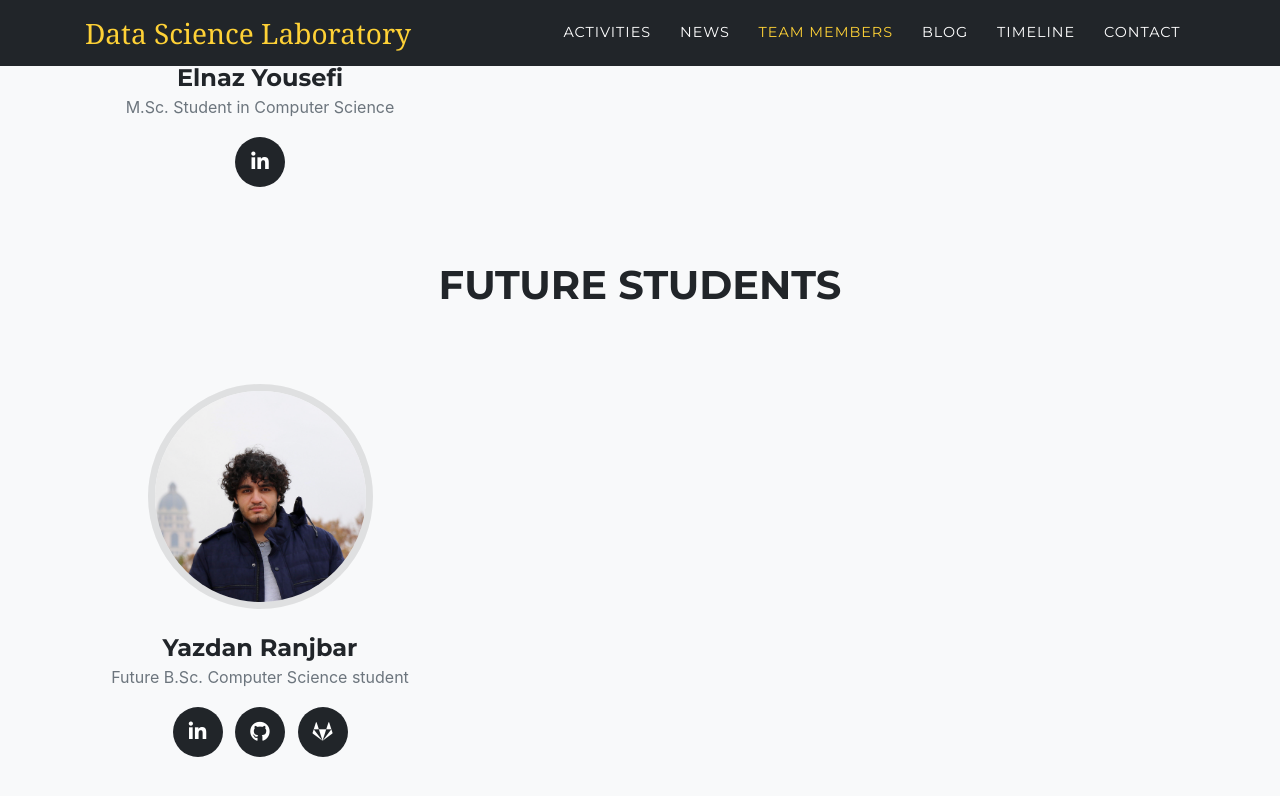
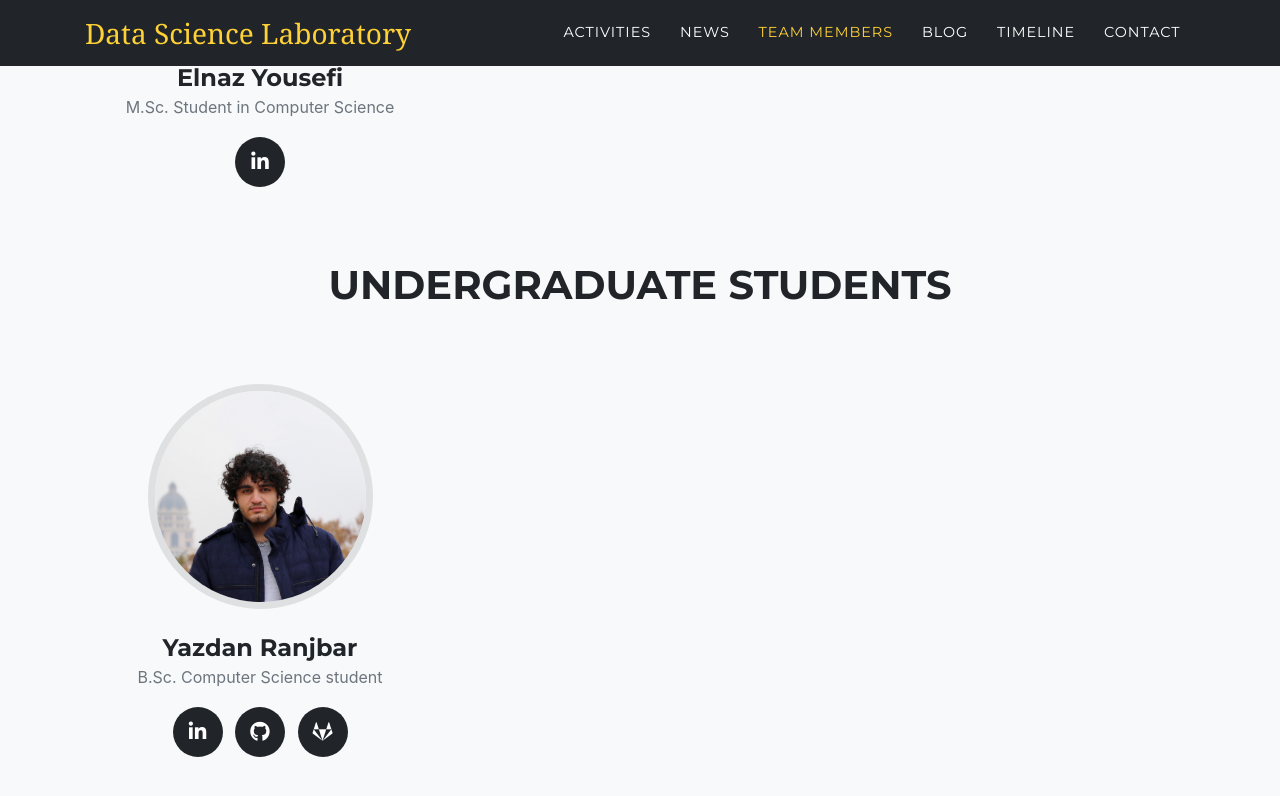
Before and after one commit to UR-DataScience/ur-datascience.github.io, a Jekyll site: the page built from index.markdown, in a window 1280 px wide and 900 px high, scrolled down 6127 px. Shown: the top 796 px of the window. Built offline with Jekyll 4.4.1, drawn with Linux system fonts in a browser that asks for light colours; nearby versions of some CDN libraries; some web fonts are replaced.

Commit message:
Update team section in main page | change future students to undergraduate students

```diff
--- a/_data/team.yml
+++ b/_data/team.yml
@@ -70,18 +70,21 @@ groups:
         social:
           - url: https://www.linkedin.com/in/tsuyog/
             icon: fab fa-linkedin-in
+
       - name: "Sirvan Paraste"
         role: "M.Sc. Student in Computer Science"
         image: assets/img/team/Sirvan_Paraste.jpg
         social:
           - url: https://www.linkedin.com/in/sirvanparasteh/
             icon: fab fa-linkedin-in
+
       - name: "Jay Joshi"
         role: "M.Sc. Student in Computer Science"
         image: assets/img/team/Jay_Joshi.jpg
         social:
           - url: https://www.linkedin.com/in/jay-joshi-6b19b31b2/
             icon: fab fa-linkedin-in
+
       - name: "Elnaz Yousefi"
         role: "M.Sc. Student in Computer Science"
         image: assets/img/team/Elnaz_Yousefi.jpg
@@ -89,12 +92,13 @@ groups:
           - url: https://www.linkedin.com/in/elnaz-yousefi/
             icon: fab fa-linkedin-in
 
-  - Future Students:
-    title: "Future Students"
+
+  - Students:
+    title: "Undergraduate Students"
     text: " "
     members:
       - name: "Yazdan Ranjbar"
-        role: "Future B.Sc. Computer Science student"
+        role: "B.Sc. Computer Science student"
         image: assets/img/team/Yazdan_Ranjbar.jpg
         link: http://urdatascience.ca/members/yazdan
         social:
```
